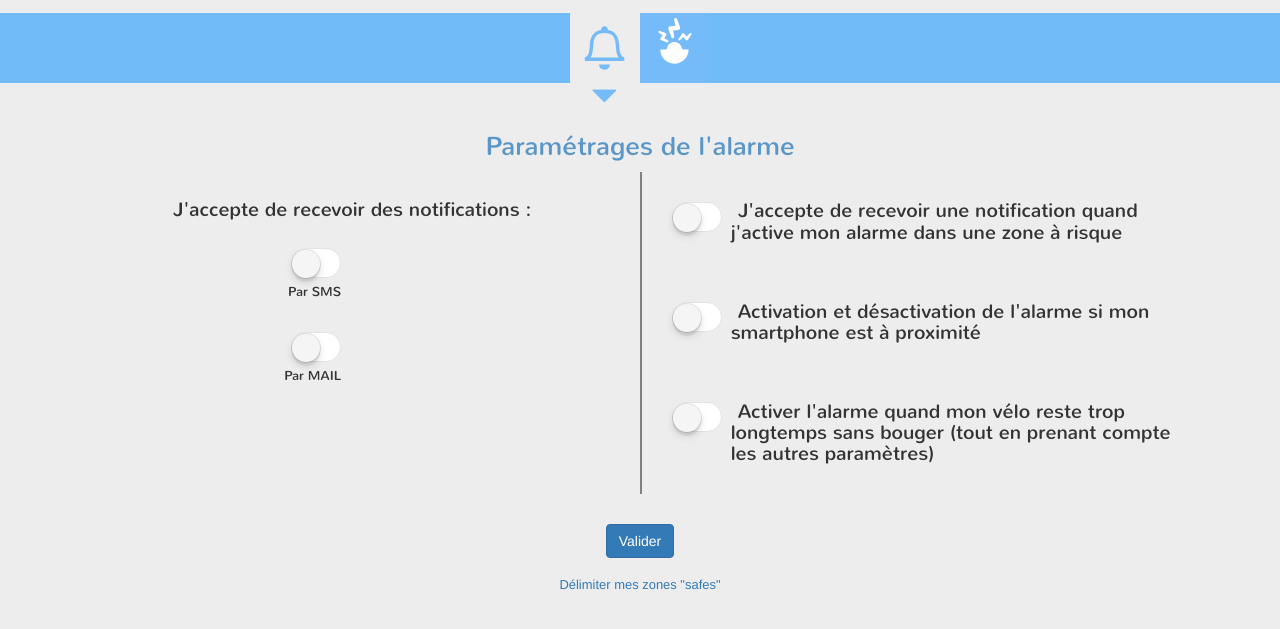
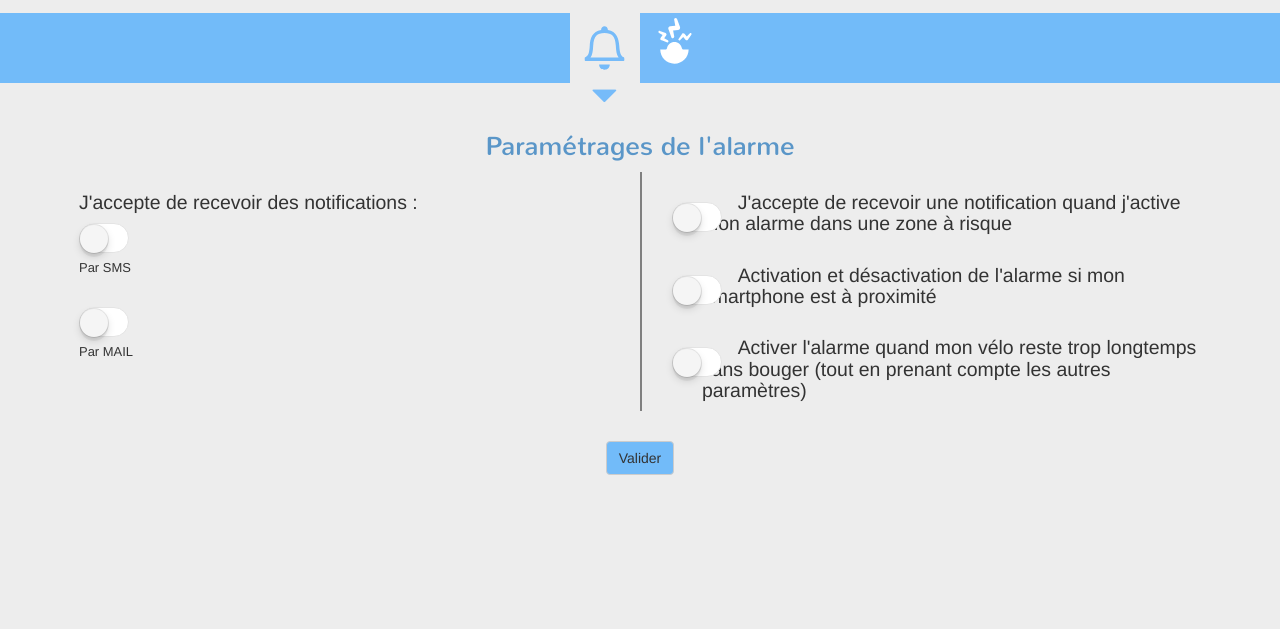
Before and after one commit to justinevacher/bykeeper, a PHP site: page /parametrage_alarme.html in a window 1280 px wide. Shown: the part 125-754 px from the top of the page. Run offline with PHP 8.4, Linux system fonts and the light colour scheme.

Commit message:
Correctif boutons Valider sur paramétrages

```diff
--- a/css/parametrage_alarme.css
+++ b/css/parametrage_alarme.css
@@ -188,13 +188,13 @@ header > div > div > p{
 
 
 /*menu parametre*/
-body>div:nth-child(3){
+body>div:nth-child(2){
 	height: 70px;
 	background: #72BBF9;
 	margin-top: 1%;
 }
 
-body>div:nth-child(3) section{
+body>div:nth-child(2) section{
 	width:140px;
 	height: 100%;
 	background:#ededed;
@@ -204,18 +204,18 @@ body>div:nth-child(3) section{
 
 
 
-body>div:nth-child(3) section button{
+body>div:nth-child(2) section button{
 	width:70px;
 	height:70px;
 	float:left;
 	border:0;
 }
 
-body>div:nth-child(3) section button:nth-child(1){
+body>div:nth-child(2) section button:nth-child(1){
 	background: url(../img/alarm.svg) no-repeat;
 	background-position: 50%;
 }
-body>div:nth-child(3) section button:nth-child(2){
+body>div:nth-child(2) section button:nth-child(2){
 	background: url(../img/sensibilityW.svg) no-repeat,#76BBF9;
 	background-position: 50%;
 }
@@ -224,11 +224,11 @@ i.glyphicon:nth-child(2){
 	visibility: hidden;
 }
 
-body>div:nth-child(4){
+body>div:nth-child(3){
 	text-align: center;
 }
 
-body>div:nth-child(4) section{
+body>div:nth-child(3) section{
 	width:140px;
 	height: auto;
 	padding: 0;
@@ -236,13 +236,17 @@ body>div:nth-child(4) section{
 }
 
 
-body>div:nth-child(4) i{
+body>div:nth-child(3) i{
 	font-size: 2em;
 	color: #76BBF9;
 	width: 68px;
 }
 
 /*############################CORPS */
+
+body>section>form{
+	text-align: center;
+}
 
 /*Paramètre gauche*/
 form>div>section:nth-of-type(1){
@@ -274,10 +278,6 @@ form>div>section:nth-of-type(2){
 
 }
 
-form>button[type=submit]{
-	background: url(../img/floppy.svg) no-repeat;
-}
-
 form>div>section:nth-of-type(2) p{
 	margin:5%;
 }
@@ -299,21 +299,9 @@ section.col-xs-12:nth-child(1){
 	margin-bottom: 50px;
 }
 
-#fenetreConfirm
-{
-	position: absolute;
-    top: 50%;
-    left:2px;
-    background-color: white;
-    font-weight: bold;
-    font-color; white;
- 	text-align: center;
-    z-index: 9999; /*partie importante: à l'affichage, la div sera au-dessus de tout le reste*/
-    visibility: hidden; /*partie importante: cacher la div et son contenu*/
-    border:1px solid black;
- 	padding:5px;
+.btn-default{
+	background: #72BBF9;
 }
-
 
 
 /*media queries*/
@@ -357,14 +345,6 @@ section.col-xs-12:nth-child(1){
 
 	h3 {
 		font-size: 1.3em;
-	}
-
-
-
-	#fenetreConfirm
-	{
-	    top: 50%;
-	    left:35%;
 	}
 
 
@@ -414,10 +394,6 @@ section.col-xs-12:nth-child(1){
 		border-left: 2px solid grey;
 	}
 
-	#fenetreConfirm
-	{
-		left:39%;
-	}
 
 }
 
@@ -426,11 +402,6 @@ section.col-xs-12:nth-child(1){
 		position: relative;
 		top:40px;
 		left:25px;
-	}
-
-	#fenetreConfirm
-	{
-		left:42%;
 	}
 
 }
--- a/parametrage_alarme.html
+++ b/parametrage_alarme.html
@@ -30,13 +30,6 @@
 		</div>
 	</header>
 
-
-	<div id="fenetreConfirm"> <!-- fenêtre du milieu qui apparait lors du clique sur le bouton "Valider" -->
-		<p> Confirmez-vous la validation de ces paramètres ?</p>
-		<button class="btn btn-primary" onclick="window.location.reload(false)">Valider</button>
-		<button class="btn btn-primary" onclick="window.location.reload(false)">Annuler</button>
-	</div>
-
 	<div class="row">
 		<section>
 			<button id = "alarme" onclick="location.href='parametrage_alarme.html'"></button>
@@ -53,8 +46,8 @@
 
 	<h1>Paramétrages de l'alarme</h1>
 
-	<form action="#">
-		<div class="row wrap">
+	<section class="row wrap">
+		<form action="#">
 			<section class="col-xs-12 col-sm-12 col-md-5 col-lg-6"> <!-- premier bloque -->
 					<h3> J'accepte de recevoir des notifications : </h3>
 					<div class="toggleWrapper"> <!-- switch 1 -->
@@ -102,13 +95,14 @@
 				</section>
 			</section>	<!-- end deuxieme bloque -->
 		</div> <!-- row wrap end -->
-	</form>
-		<section class="row">
-			<section class="col-lg-4 col-lg-offset-4 col-md-4 col-md-offset-4 col-xs-4 col-xs-offset-4 col-sm-4 col-sm-offset-4 text-center">
-				<button class="btn btn-primary" onclick="afficherFenetre('fenetreConfirm')">Valider</button><br><br>
-				<a href="">Délimiter mes zones "safes"</a>
+			<section class="row">
+					<div class="col-xs-12 col-sm-12 col-md-12 col-lg-12">
+						<button class="btn btn-default">Valider</button>
+					</div>
 			</section>
-		</section>
+		</form>
+	</section>
+
 
 </body>
 </html>
--- a/reglage-capteur.html
+++ b/reglage-capteur.html
@@ -48,8 +48,7 @@
 	<h1>Réglages Capteur</h1>
 
 	<section class="row wrap">
-		<form>
-
+		<form action="#">
 				<section class="col-xs-12 col-sm-12 col-md-6 col-lg-6">
 						<h3>1ère alerte : la sensibilité du capteur vibration</h3>
 						<p>Représente un mouvement suspect du vélo.</p>
```
Also changed, not shown: css/reglage-capteur.css (+3 -4 lines).
